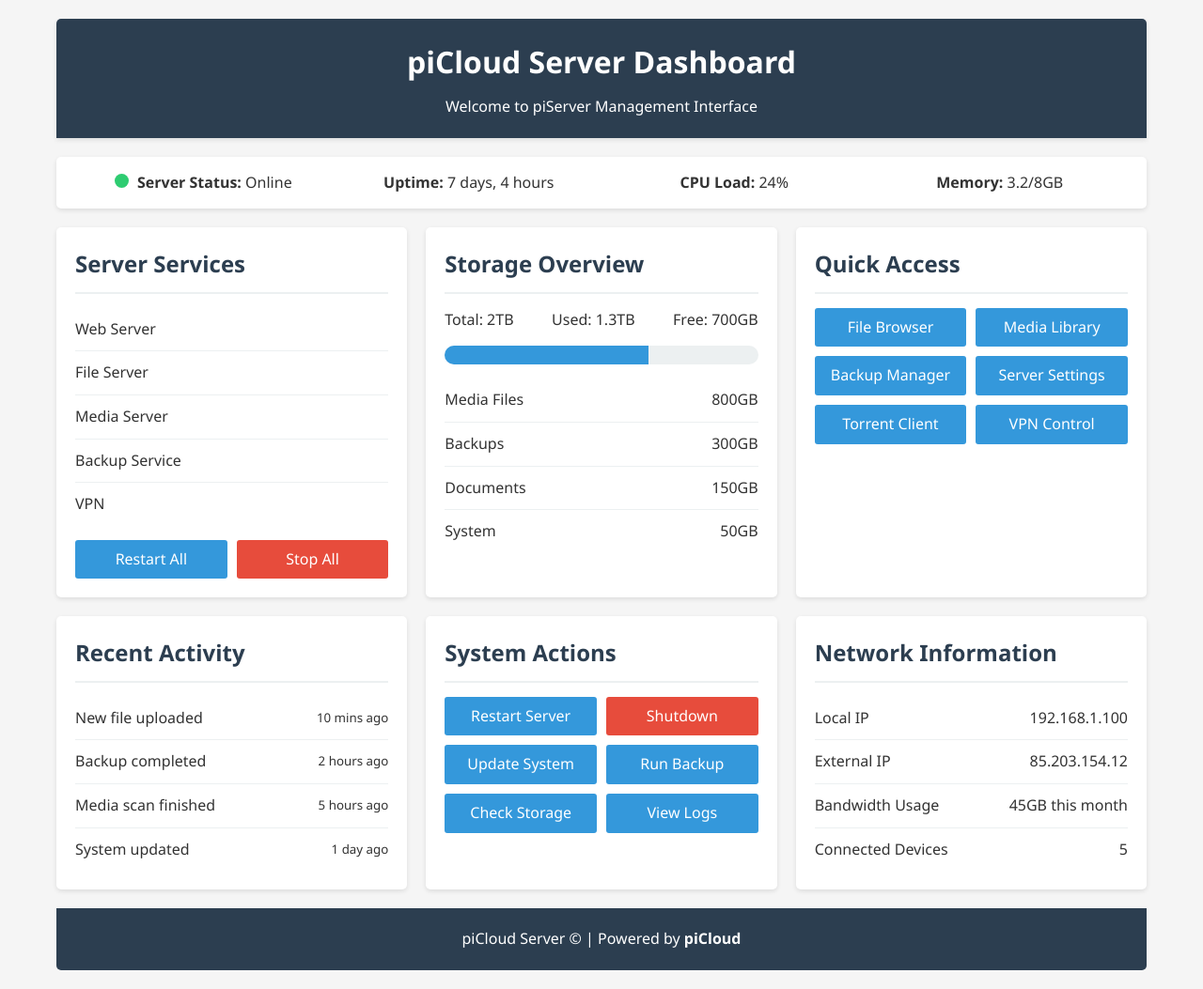
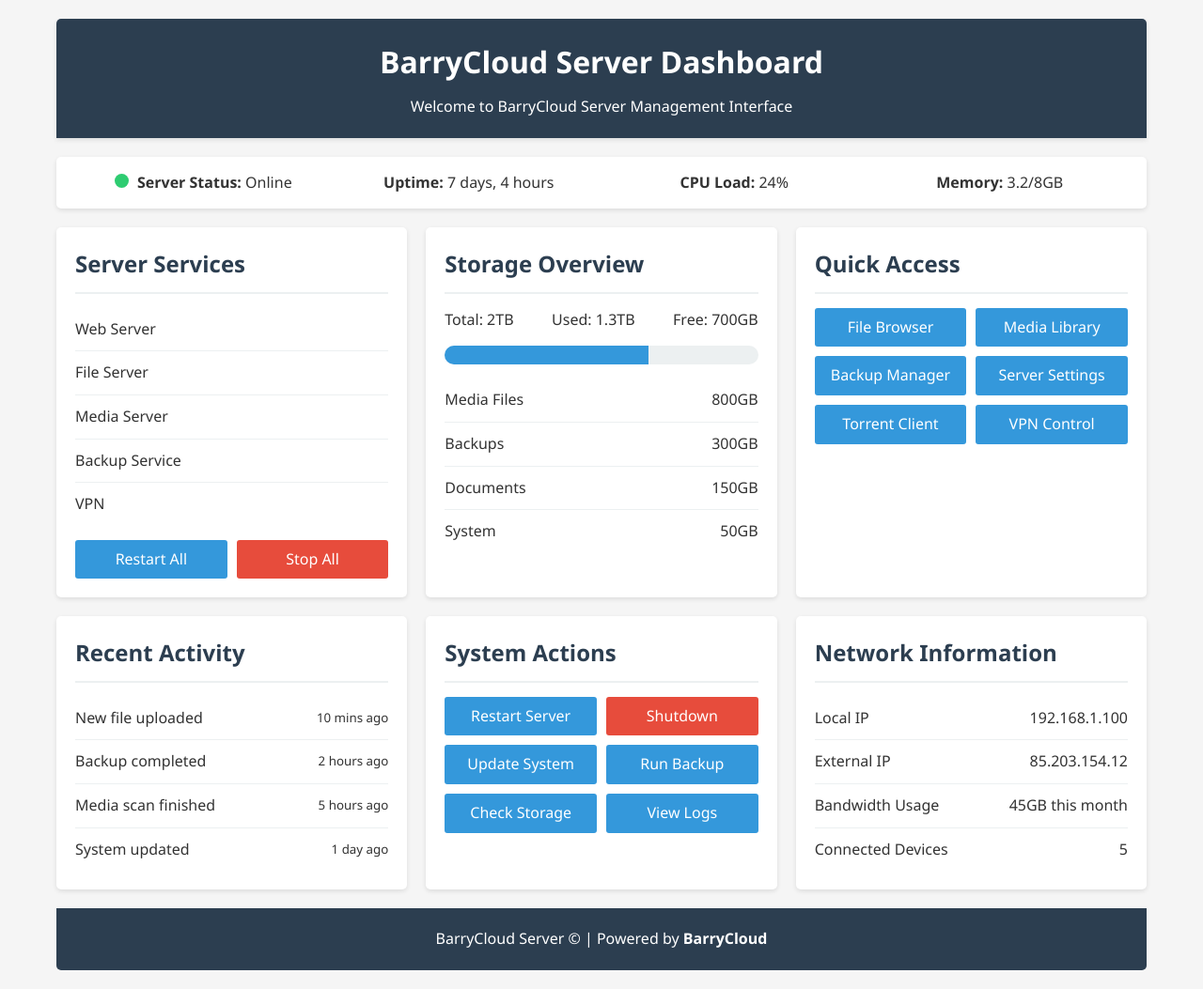
Before and after one commit to walidayankawsar/BarryCloud, a plain HTML site: page index.html in a window 1280 px wide. Shown: the whole page at 94% size. Drawn offline with Linux system fonts and the light colour scheme.

Commit message:
Update index.html

```diff
--- a/index.html
+++ b/index.html
@@ -3,7 +3,7 @@
 <head>
     <meta charset="UTF-8">
     <meta name="viewport" content="width=device-width, initial-scale=1.0">
-    <title>My Home Server Dashboard</title>
+    <title>Home Server Dashboard</title>
     <style>
         :root {
             --primary-color: #3498db;
@@ -206,8 +206,8 @@
 <body>
     <div class="container">
         <header>
-            <h1>piCloud Server Dashboard</h1>
-            <p>Welcome to piServer Management Interface</p>
+            <h1>BarryCloud Server Dashboard</h1>
+            <p>Welcome to BarryCloud Server Management Interface</p>
         </header>
 
         <div class="status-bar">
@@ -357,7 +357,7 @@
         </div>
 
         <footer>
-            <p>piCloud Server &copy; | Powered by <strong>piCloud</strong></p>
+            <p>BarryCloud Server &copy; | Powered by <strong>BarryCloud</strong></p>
         </footer>
     </div>
 </body>
```
